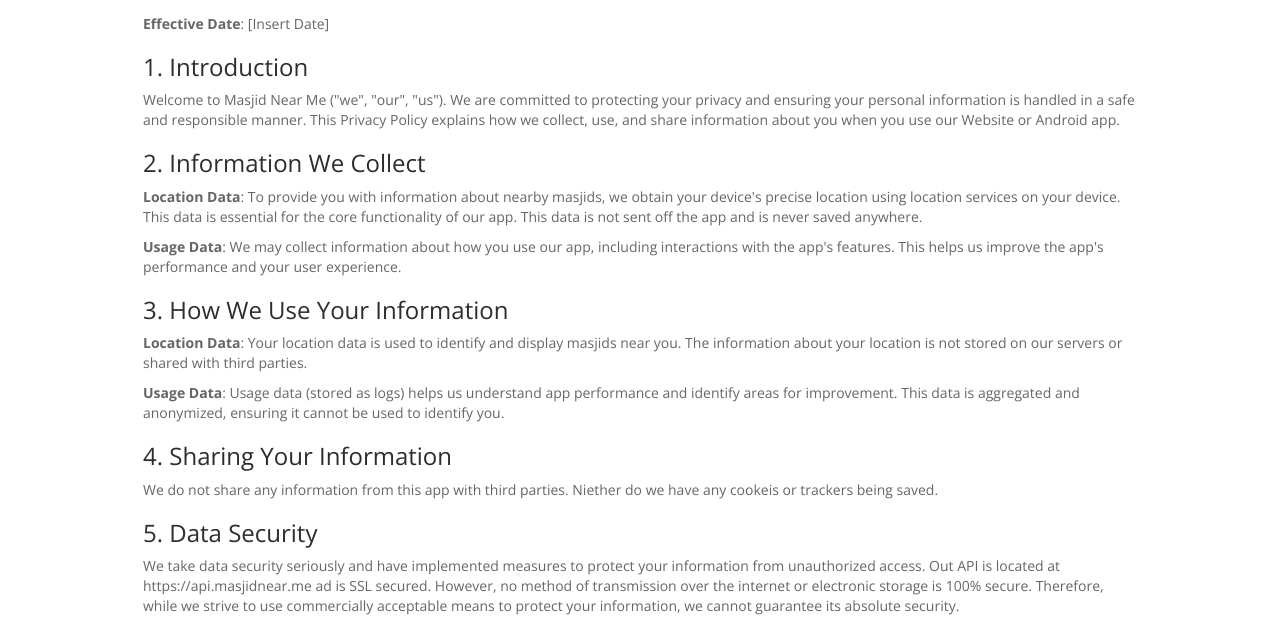
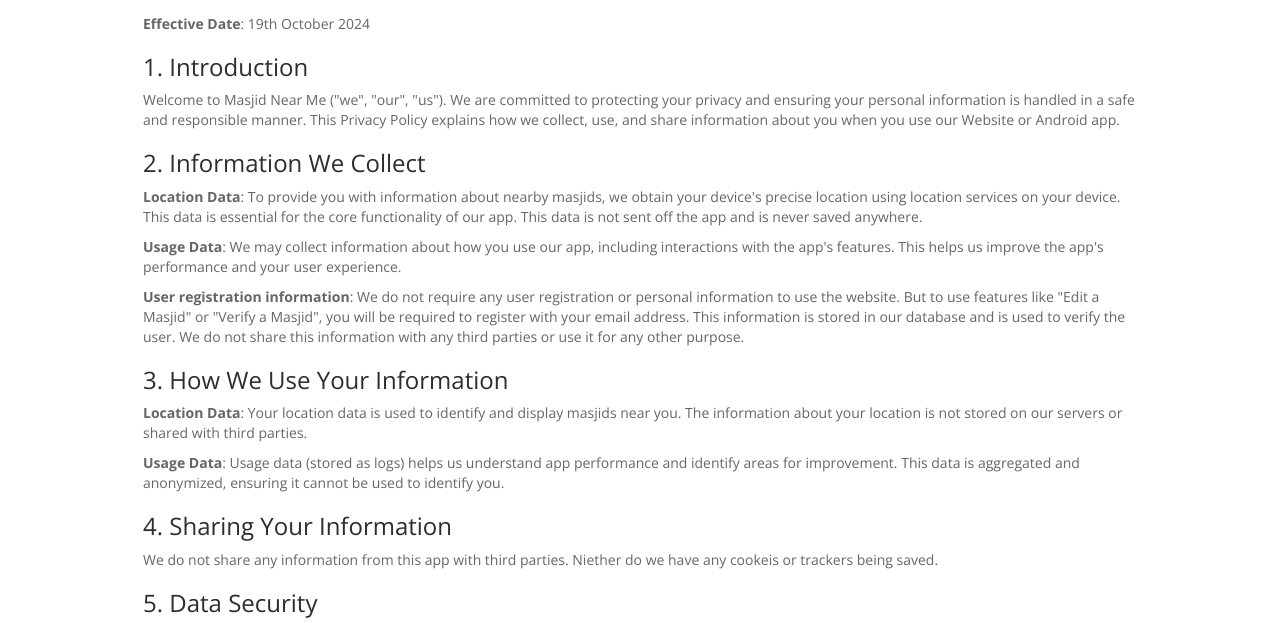
Before and after one commit to s-khan-net/masjidnearme, a website: page views/legal.html in a window 1280 px wide. Shown: the part 111-734 px from the top of the page. Drawn offline with nearby package versions, Linux system fonts and the light colour scheme; files that its build step writes are made by us from their sources; files whose address does not match are found by name.

Commit message:
fix: update effective date and clarify user registration information in legal.html

```diff
--- a/views/legal.html
+++ b/views/legal.html
@@ -56,7 +56,7 @@
     <div class="container" style="width: 80%;margin-top: 10px;">
         <div class="row">
             <div class="col-xs-12 ">
-                <p><strong>Effective Date</strong>: [Insert Date]</p>
+                <p><strong>Effective Date</strong>: 19th October 2024</p>
 
                 <h3>1. Introduction</h3>
                 <p>
@@ -79,6 +79,12 @@
                     you use our app, including interactions with the app's features.
                     This helps us improve the app's performance and your user
                     experience.
+                </p>
+                <p>
+                    <strong>User registration information</strong>: We do not require any
+                    user registration or personal information to use the website. But to use features like
+                    "Edit a Masjid" or "Verify a Masjid", you will be required to register with your email address.
+                    This information is stored in our database and is used to verify the user. We do not share this information with any third parties or use it for any other purpose.
                 </p>
 
                 <h3>3. How We Use Your Information</h3>
```
